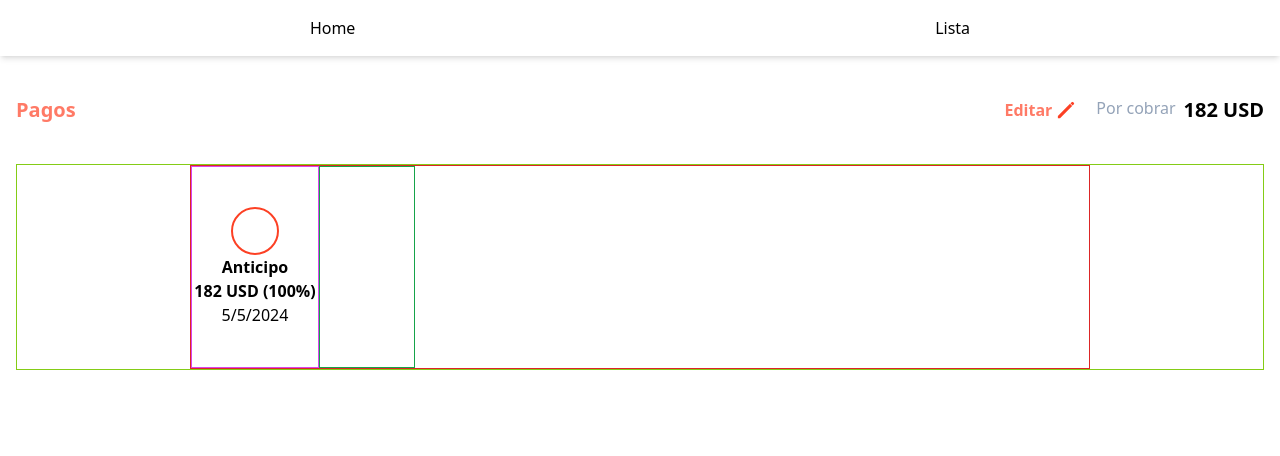
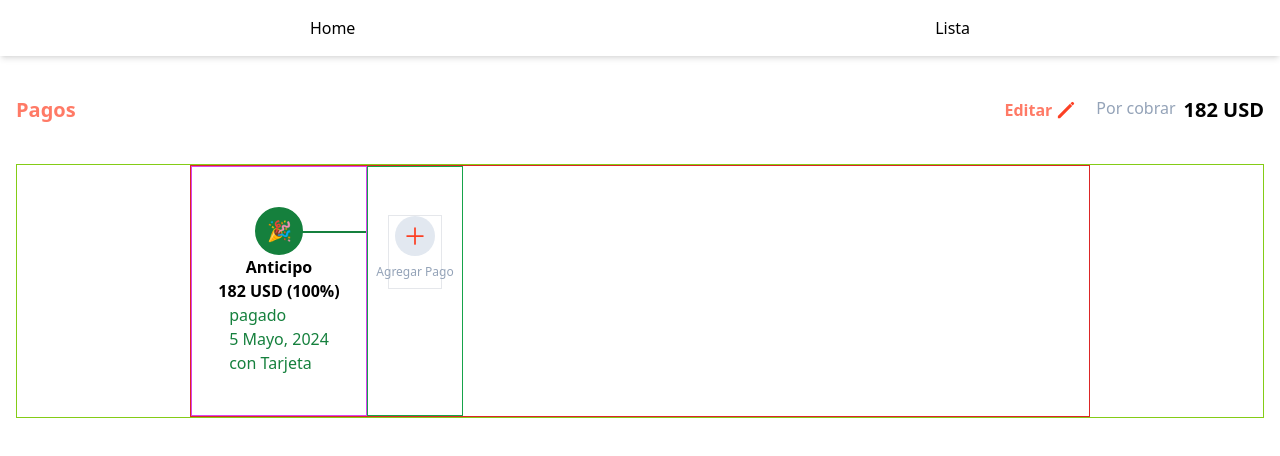
Before and after one commit to adrianamariaruiz/pagosApp, a React (Vite) app: page / in a window 1280 px wide. Shown: the top 456 px of the page. Built offline with nearby package versions, Linux system fonts and the light colour scheme.

Commit message:
fix format data and button to add pay

```diff
--- a/src/components/BtnAddPay.tsx
+++ b/src/components/BtnAddPay.tsx
@@ -1,14 +1,16 @@
 import { IoAdd } from "react-icons/io5"
 
 interface Props {
+  index: number
+  opacityButton: ()=>void
   handleAddCard: (index:number) => void
-  index: number
 }
 
-const BtnAddPay = ({handleAddCard, index}: Props) => {
+const BtnAddPay = ({handleAddCard, index, opacityButton}: Props) => {
   return (
     <div className="w-24 border border-green-600 py-12 px-5">
-      <div className="flex flex-col items-center  opacity-0 hover:opacity-100 border">
+      <div className={`flex flex-col items-center ${opacityButton()} hover:opacity-100 border`}>
+      {/* <div className="flex flex-col items-center  opacity-0 hover:opacity-100 border"> */}
         <button
           className="w-10 h-10 rounded-full bg-graycustom-400 text-tangerine-700 flex justify-center items-center"
           onClick={() => handleAddCard(index)}
--- a/src/components/Pagos.tsx
+++ b/src/components/Pagos.tsx
@@ -1,42 +1,75 @@
-import { useCallback, useState } from "react"
+import { useCallback, useMemo, useState } from "react"
 import ModalPaid from "./ModalPaid"
 import { IoPencilSharp, IoTrashOutline } from "react-icons/io5"
-import { useDataStore } from "../store/app.store"
+import { PaymentMethod, useDataStore } from "../store/app.store"
 import AddPay from "../pages/AddPay"
 import BtnAddPay from "./BtnAddPay"
+import { dataFormatMonths } from "../helpers/dataFormatMonths"
 
 const Pagos = () => {
+  const { data, saveToData, temporalData, editTemporalDataItem, addTemporalData, changeIsEditable, isEditable } = useDataStore((state) => state)
+  const [isOpen, setIsOpen] = useState(false)
+  const [dataId, setDataId] = useState('')
 
-  const { data, temporalData, addTemporalData, changeIsEditable, isEditable } = useDataStore((state) => state)
+  const currentData = useMemo(()=>temporalData.find(nd=>nd.id===dataId),[temporalData, dataId])
 
-  const [isOpen, setIsOpen] = useState(false)
-  const [saveDate, setSaveDate] = useState<Date | undefined>()
-  const [payMethod, setPayMethod] = useState('')
+  const opacityButton = useCallback( () => {
+    if(temporalData.length > 1){
+      return 'opacity-0'
+    }else{
+      return 'opacity-100'
+    }
+  }, [temporalData] )
 
-  const handleClick = () => {
+  const handleClick = (id: string) => {
+    setDataId(id)
     setIsOpen(true)
   }
+
+  // console.log(dataId)
 
   const closeModal = () => {
     setIsOpen(false)
   }
 
+  const currentIndex = useMemo(()=>temporalData.findIndex(nd=>nd.id===dataId),[temporalData, dataId])
+
   const savePaid = () => {
     // aca hago un post al api para guardar la informacion de pago
-    setSaveDate(new Date())
+    handlePayChange(new Date())
+    // guardar en la data definitiva una copia
+    saveToData()
     closeModal()
   }
+
+  const handlePayChange = useCallback((value: Date) => {
+    if(!currentData) return
+    editTemporalDataItem(
+      currentIndex,
+      {
+      ...currentData,
+      fechaPago:value
+    })
+    },[currentData, editTemporalDataItem, currentIndex]
+  )
 
   const deletePaid = () => {
     // aca hago un delete al api para eliminar la informacion de pago
     closeModal()
   }
 
-  const selectOption = (e: React.ChangeEvent<HTMLSelectElement>) => {
+  // guardo el metodo de pago en la data temporal
+  const saveTemporalData = useCallback((e: React.ChangeEvent<HTMLSelectElement>)=> {
     // Aca haria un post al backend para guardar la opcion que eligio el usuario
-    setPayMethod(e.target.value)
-  }
-  console.log(payMethod)
+      if(!currentData) return
+      editTemporalDataItem(
+      currentIndex, {
+        ...currentData,
+        metodoPago: e.target.value as PaymentMethod
+      }
+      )
+  }, [currentData, currentIndex, editTemporalDataItem] )
+
 
   const handleAddCard = useCallback((index: number) => {
     if (!isEditable) {
@@ -44,13 +77,20 @@ const Pagos = () => {
     }
     addTemporalData(index + 1, {
       id: crypto.randomUUID(),
-      totalCobrar: 182,
       titulo: 'Pago ' + (temporalData.length + 1),
       valor: 0,
       porcentaje: 0,
       estado: 'pendiente'
     })
   }, [addTemporalData, temporalData, changeIsEditable, isEditable])
+
+  const formatDate = (dateToFormat: string) => {
+    console.log(dateToFormat)
+    const [day, month, year] = dateToFormat.split('/')
+    const monthName = dataFormatMonths(month)
+    return `${day} ${monthName}, ${year}`;
+  }
+
 
   return (
     <>
@@ -69,10 +109,11 @@ const Pagos = () => {
                     <div key={item.id} className="flex flex-row">
                       <AddPay
                         dataId={item.id}
+                        formatDate={formatDate}
                       />
                       {
                         (temporalData.length - 1 !== index) &&
-                        <BtnAddPay handleAddCard={handleAddCard} index={index}/>
+                        <BtnAddPay handleAddCard={handleAddCard} index={index} opacityButton={opacityButton}/>
                       }
                     </div>
                   )
@@ -81,20 +122,41 @@ const Pagos = () => {
                 data.map((item, index) => {
                   return (
                     <div key={item.id} className="flex flex-row">
-                      <div  className="w-32 flex flex-col items-center border border-fuchsia-500 py-10 px-2">
-                        <button className="w-12 h-12 rounded-full border-2 border-tangerine-700 flex justify-center items-center relative" onClick={handleClick}>
-                          <IoPencilSharp className="h-5 w-5 text-tangerine-700 font-light opacity-0 hover:opacity-100 transition-opacity duration-75 absolute" />
-                        </button>
+                      <div  className= "relative w-44 flex flex-col items-center border border-fuchsia-500 py-10 px-2">
+
+                        {
+                          item.estado === 'pendiente' ?
+                          <>
+                            <button
+                              className="w-12 h-12 rounded-full border-2 border-tangerine-700 flex justify-center items-center"
+                              onClick={()=>handleClick(item.id)}
+                            >
+                              <IoPencilSharp className="h-5 w-5 text-tangerine-700 font-light opacity-0 hover:opacity-100 transition-opacity duration-75 absolute" />
+                            </button>
+                          </>
+                        :
+                        <>
+                          <div
+                            className="w-12 h-12 text-xl rounded-full z-50 border-2 border-green-700 bg-green-700 flex justify-center items-center"
+                          >
+                            🎉
+                          </div>
+                          <hr className="border border-green-700 w-1/2 absolute right-0 top-16"/>
+                        </>
+                        }
                         <p className="font-bold">{item.titulo}</p>
                         <p className="font-semibold">{Number.isInteger(item.valor) ? item.valor : item.valor.toFixed(1)} USD <span>({Number.isInteger(item.porcentaje) ? item.porcentaje : item.porcentaje.toFixed(1)}%)</span></p>
                         {
-                          !saveDate ? <span>{new Date(item?.fecha ?? '').toLocaleDateString()}</span> : <span>{new Date(saveDate).toLocaleDateString()}</span>
+                          item.estado === 'pagado'
+                          ? <div className="text-green-700"><p>{item.estado}</p> <p>{formatDate(new Date(item?.fecha ?? '').toLocaleDateString())}</p> <p>con {item.metodoPago}</p></div>
+                          : <span>{formatDate(new Date(item?.fecha ?? '').toLocaleDateString())}</span>
                         }
+
                       </div>
 
                       {
                         (data.length - 1 !== index || index===0) &&
-                        <BtnAddPay handleAddCard={handleAddCard} index={index}/>
+                        <BtnAddPay handleAddCard={handleAddCard} index={index} opacityButton={opacityButton}/>
 
                       }
 
@@ -119,7 +181,7 @@ const Pagos = () => {
             <form action="submit" >
               <label htmlFor="paid" className="flex flex-col pt-5">
                 <span>Estado</span>
-                <select name="paid" id="paid" className="border-2 border-graycustom-400 rounded-md p-2" onChange={selectOption}>
+                <select name="paid" id="paid" className="border-2 border-graycustom-400 rounded-md p-2" onChange={saveTemporalData}>
                   <option value="">Selecciona</option>
                   <option value="Efectivo">Efectivo</option>
                   <option value="Tarjeta">Tarjeta</option>
@@ -131,7 +193,10 @@ const Pagos = () => {
               <button className="h-10 text-graycustom" onClick={deletePaid}>
                 <IoTrashOutline className="h-6 w-6" />
               </button>
-              <button className="h-10 bg-tangerine-700 text-white rounded-md px-4 hover:bg-tangerine-600 outline-none focus:outline-none" onClick={savePaid}>Guardar</button>
+              <button
+                className="h-10 bg-tangerine-700 text-white rounded-md px-4 hover:bg-tangerine-600 outline-none focus:outline-none"
+                onClick={savePaid}
+                >Guardar</button>
             </div>
           </main>
         </section>
--- /dev/null
+++ b/src/helpers/dataFormatMonths.ts
@@ -0,0 +1,17 @@
+export const dataFormatMonths = (month: string) => {
+  switch (month) {
+    case '1': return 'Enero';
+    case '2': return 'Febrero';
+    case '3': return 'Marzo';
+    case '4': return 'Abril';
+    case '5': return 'Mayo';
+    case '6': return 'Junio';
+    case '7': return 'Julio';
+    case '8': return 'Agosto';
+    case '9': return 'Septiembre';
+    case '10': return 'Octubre';
+    case '11': return 'Noviembre';
+    case '12': return 'Diciembre';
+    default: return '';
+  }
+};
--- a/src/store/app.store.ts
+++ b/src/store/app.store.ts
@@ -1,5 +1,7 @@
 import { create } from 'zustand'
 import { persist } from 'zustand/middleware'
+
+export type PaymentMethod =  'Efectivo' | 'Tarjeta'
 
 export interface Data {
   estado: 'pendiente' | 'pagado'
@@ -7,8 +9,9 @@ export interface Data {
   id: string
   porcentaje: number
   titulo: string
-  totalCobrar: number
   valor: number
+  fechaPago?: Date
+  metodoPago?: PaymentMethod
 }
 
 interface State {
@@ -19,7 +22,11 @@ interface State {
   addTemporalData: (index:number,data: Data) => void
   changeIsEditable: ()=>void
   editTemporalDataItem: (index:number, data:Data)=>void
+  editDataItem: (index:number, data:Data)=>void
+  saveToData: ()=>void
 }
+
+const initialId= crypto.randomUUID()
 
 
 export const useDataStore = create<State>()(
@@ -28,24 +35,24 @@ export const useDataStore = create<State>()(
       isEditable:false,
       data: [
         {
-          id: crypto.randomUUID(),
-          totalCobrar: 182,
+          id: initialId,
           titulo: 'Anticipo',
           valor: 182,
           porcentaje: 100,
           fecha: new Date('2024-05-05'),
-          estado: 'pendiente'
+          estado: 'pagado',
+          metodoPago: 'Tarjeta'
         },
       ],
       temporalData: [
         {
-          id: crypto.randomUUID(),
-          totalCobrar: 182,
+          id: initialId,
           titulo: 'Anticipo',
           valor: 182,
           porcentaje: 100,
           fecha: new Date('2024-05-05'),
-          estado: 'pendiente'
+          estado: 'pagado',
+          metodoPago: 'Tarjeta'
         },
       ],
 
@@ -57,6 +64,7 @@ export const useDataStore = create<State>()(
         temporalData: [...state.temporalData.slice(0,index), data, ...state.temporalData.slice(index)]
       })),
       changeIsEditable: ()=>set((state)=>({isEditable: !state.isEditable, data:[...state.temporalData]})),
+      saveToData: ()=>set((state)=>({data:[...state.temporalData]})),
       editTemporalDataItem: (index, data)=>{
         set((state)=>({
           temporalData: state.temporalData.map((td, i)=>{
@@ -65,41 +73,19 @@ export const useDataStore = create<State>()(
             }
             return td
         })}))
-      }
+      },
+      editDataItem: (index, info)=>{
+        set((state)=>({
+          data: state.data.map((td, i)=>{
+            if(i===index){
+              return info
+            }
+            return td
+        })}))
+      },
     }),
     {
       name: 'data'
     }
   )
 )
-
-// updateProductQuantity: (product: CartProduct, quantity: number) => {
-//   const { cart } = get();
-
-//   const updateQuantity = cart.map( (item) => {
-//     if (item.id === product.id && item.size === product.size) {
-//       return { ...item, quantity: quantity };
-//     }
-//     return item;
-//   } )
-
-//   set({cart: updateQuantity})
-// },
-
-//   // actualiza (agrego) la cantidad de productos por talla en el carrito
-//   const updatedCartProducts = cart.map((item) => {
-//     if (item.id === product.id && item.size === product.size) {
-//       return { ...item, quantity: item.quantity + product.quantity };
-//     }
-
-//     return item;
-//   });
-
-//   set({ cart: updatedCartProducts });
-// },
-
-// export const useUiStore = create<State>()((set) => ({
-//   isSideMenuOpen: false,
-//   openSideMenu: () => set({isSideMenuOpen: true}),
-//   closeSideMenu: () => set({isSideMenuOpen: false})
-// }))
```
Also changed, not shown: src/pages/AddPay.tsx (+37 -32 lines).
